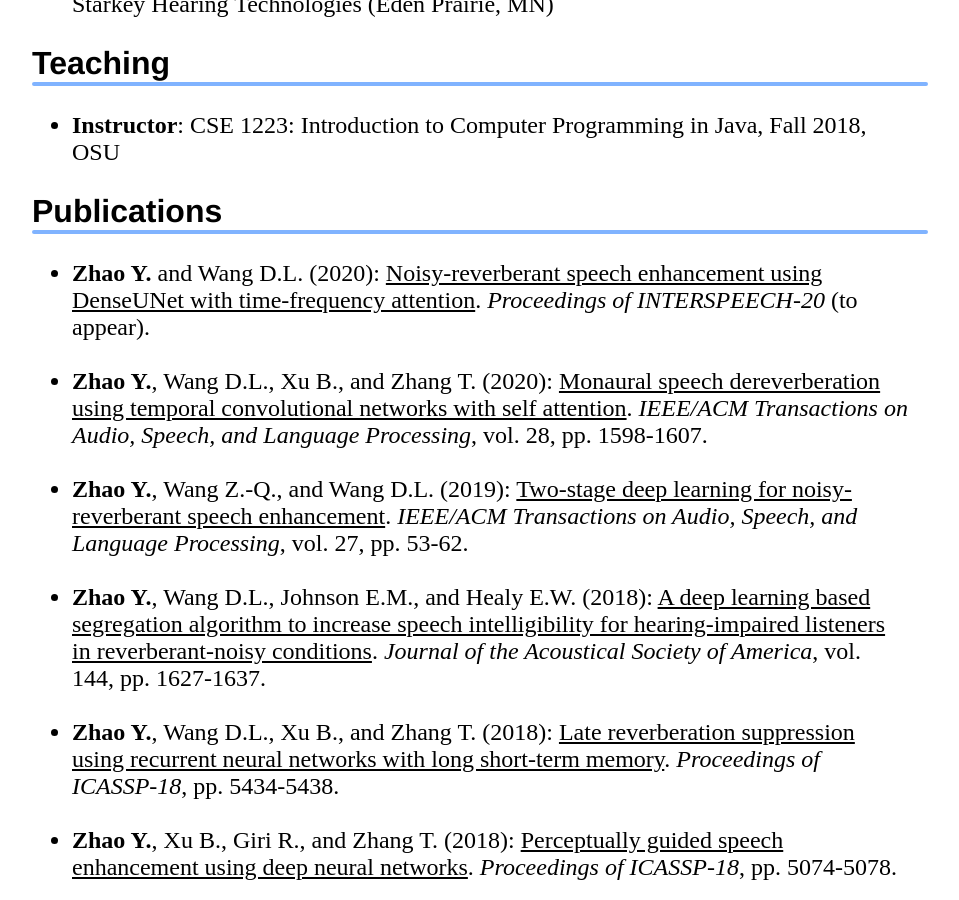
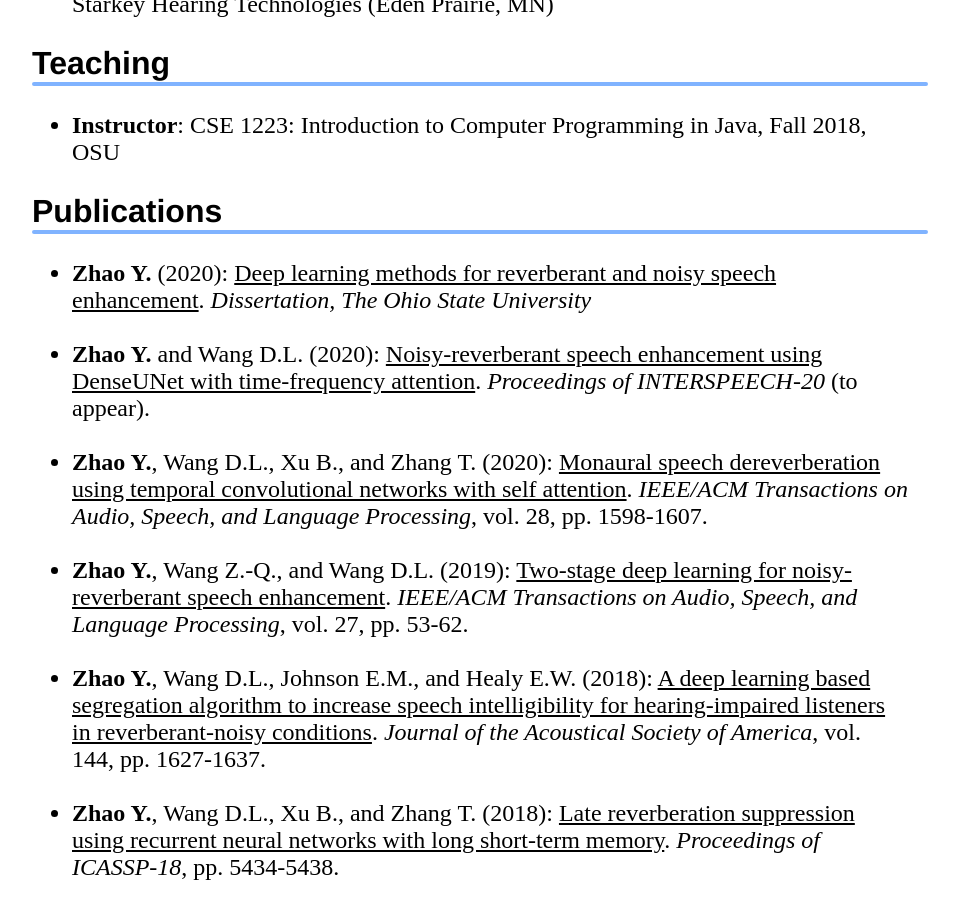
Before and after one commit to cliffzhao/cliffzhao.github.io, a Jekyll site: the page built from index.html, in a window 1280 px wide and 900 px high, scrolled down 956 px. Shown: the whole window, without its empty margins (160-1119 px from the left). Built offline with Jekyll 4.4.1, drawn with Linux system fonts in a browser that asks for light colours.

Commit message:
Update index.html

```diff
--- a/index.html
+++ b/index.html
@@ -47,6 +47,13 @@
 
     <h2>Publications</h2>
     <ul>
+
+	<li><strong>Zhao Y.</strong> (2020):
+		<a href="http://rave.ohiolink.edu/etdc/view?acc_num=osu1593462119759348" target="_blank"><U>Deep learning methods for reverberant and noisy speech enhancement</U></a>.
+		<cite>Dissertation, The Ohio State University</cite>
+    <br>
+    <br>
+	    </li>
 
 	<li><strong>Zhao Y.</strong> and Wang D.L. (2020): <U>Noisy-reverberant speech enhancement using DenseUNet with time-frequency attention</U>.
 	    <cite>Proceedings of INTERSPEECH-20</cite> (to appear).
```
